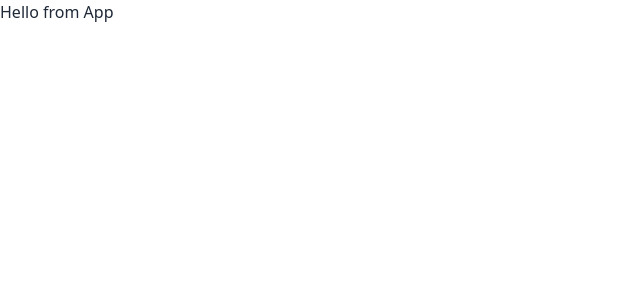
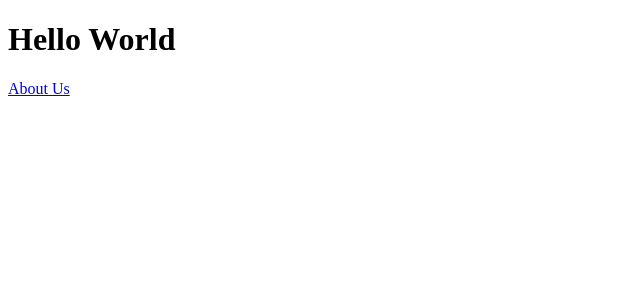
Before and after one commit to hdewett/jounal-app, a React (Create React App) app in the folder client/: page / in a window 1280 px wide. Shown: the top 300 px of the page, without its empty margins (0-640 px from the left). Built offline with nearby package versions, Linux system fonts and the light colour scheme.

Commit message:
initial commit

```diff
--- a/client/package.json
+++ b/client/package.json
@@ -10,6 +10,8 @@
     "daisyui": "^2.50.0",
     "react": "^18.2.0",
     "react-dom": "^18.2.0",
+    "react-icons": "^4.7.1",
+    "react-router": "^6.8.0",
     "react-scripts": "5.0.1",
     "web-vitals": "^2.1.4"
   },
@@ -38,6 +40,7 @@
     ]
   },
   "devDependencies": {
+    "react-router-dom": "^6.8.0",
     "tailwindcss": "^3.2.4"
   }
 }
--- a/client/src/App.js
+++ b/client/src/App.js
@@ -1,9 +1,11 @@
 
 import './App.css';
+import SideNavigation from './components/SideNav';
+import { BrowserRouter as Router, Switch, Route} from 'react-router-dom';
 
 function App() {
   return (
-    <h1>Hello from App</h1>
+
   );
 }
 
--- a/client/src/index.js
+++ b/client/src/index.js
@@ -1,17 +1,29 @@
-import React from 'react';
-import ReactDOM from 'react-dom/client';
-// import './index.css';
-import App from './App';
-// import reportWebVitals from './reportWebVitals';
+import React from "react";
+import { createRoot } from "react-dom/client";
+import {
+  createBrowserRouter,
+  RouterProvider,
+  Route,
+  Link,
+} from "react-router-dom";
+import NewTask from "./routes/NewTask";
 
-const root = ReactDOM.createRoot(document.getElementById('root'));
-root.render(
-  <React.StrictMode>
-    <App />
-  </React.StrictMode>
+const router = createBrowserRouter([
+  {
+    path: "/",
+    element: (
+      <div>
+        <h1>Hello World</h1>
+        <Link to="about">About Us</Link>
+      </div>
+    ),
+  },
+  {
+    path: "newTask",
+    element: <NewTask />,
+  },
+]);
+
+createRoot(document.getElementById("root")).render(
+  <RouterProvider router={router} />
 );
-
-// // If you want to start measuring performance in your app, pass a function
-// // to log results (for example: reportWebVitals(console.log))
-// // or send to an analytics endpoint. Learn more: https://bit.ly/CRA-vitals
-// reportWebVitals();
--- /dev/null
+++ b/client/src/routes/NewTask.js
@@ -0,0 +1,11 @@
+import React from "react";
+
+function NewTask() {
+  return (
+    <div className="newTask">
+      <h1>New Task</h1>
+    </div>
+  )
+}
+
+export default NewTask;
```
Also changed, not shown: client/src/routes/Dashboard.js (added, +11 -0 lines), client/src/components/SideNav.js (added), client/src/components/SideNavData.js (added), 1 other file (tests, documents, lock files or other folders).
